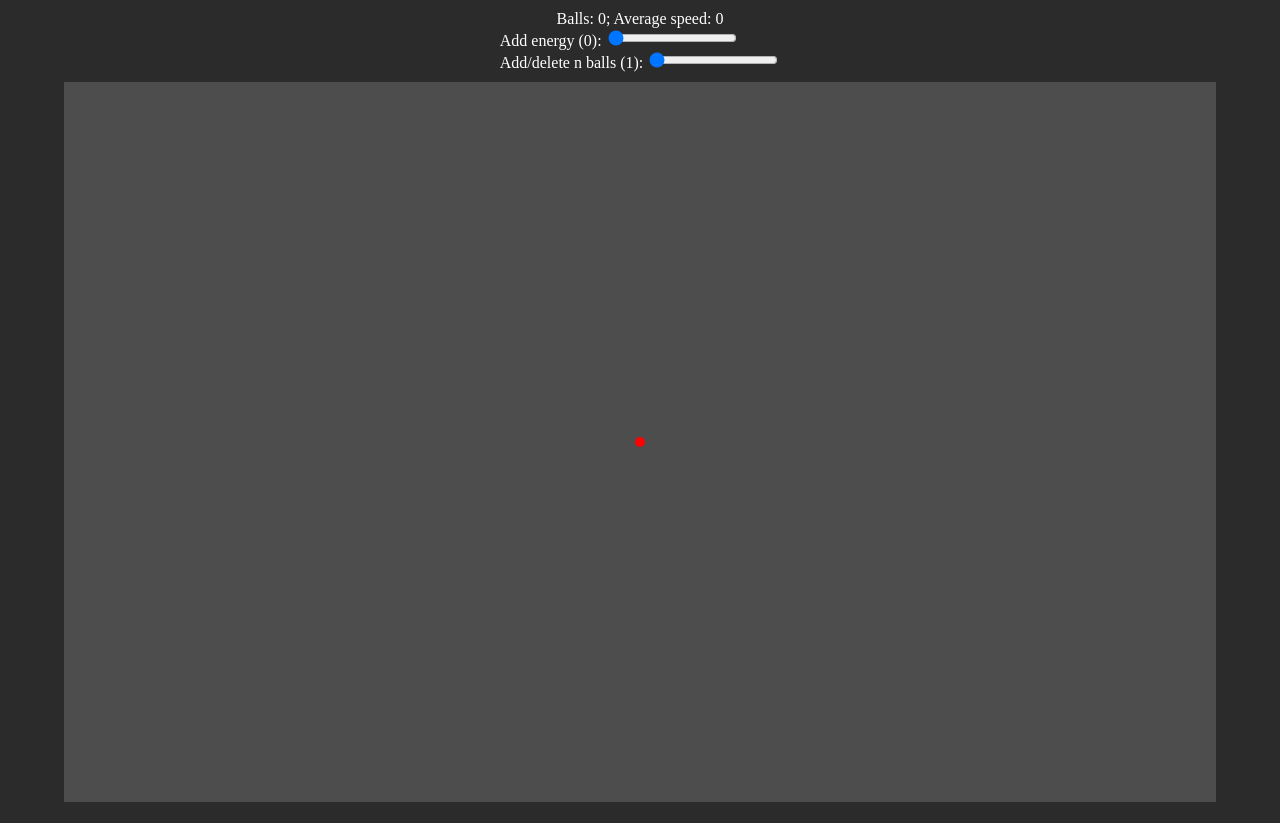
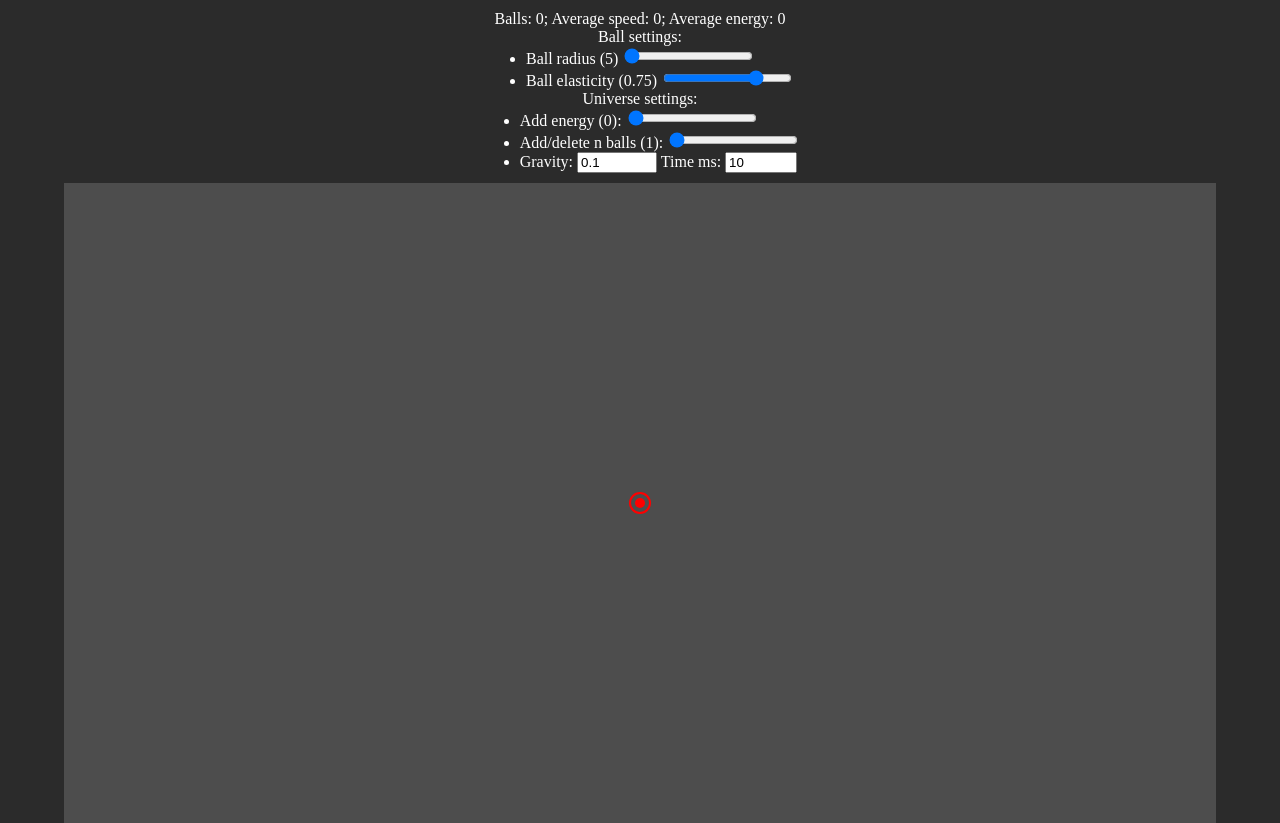
Before and after one commit to dereckmezquita/ts-bouncy-balls, a website built with webpack: page src/index.html in a window 1280 px wide. Built offline with nearby package versions, Linux system fonts and the light colour scheme.

Commit message:
Added ball settings and universe settings, moved user settings code tomethod updateUserSettings.

```diff
--- a/src/index.html
+++ b/src/index.html
@@ -9,16 +9,35 @@
 <body>
     <div class="stats">
         <p class="num-balls"></p>
-        <div class="sliders">
-            <div class="energy-slider">
+        <p>Ball settings:</p>
+        <ul class="ball-settings">
+            <li class="ball-radius">
+                <label class="ball-radius-label" for="ball-radius"></label>
+                <input class="ball-radius-value" type="range" id="ball-radius" min="5" max="50" value="5" step="1">
+            </li>
+            <li class="ball-elasticity">
+                <label class="ball-elasticity-label" for="ball-elasticity"></label>
+                <input class="ball-elasticity-value" type="range" id="ball-elasticity" min="0" max="0.999" value="0.75" step="0.01">
+            </li>
+        </ul>
+        <p>Universe settings:</p>
+        <ul class="universe-settings">
+            <li class="energy-slider">
                 <label class="energy-slider-label" for="energy"></label>
                 <input class="energy-slider-value" type="range" name="energy" min="0" max="100" value="0">
-            </div>
-            <div class="add-n-balls-slider">
+            </li>
+            <li class="add-n-balls-slider">
                 <label class="add-n-balls-slider-label" for="add-n-balls"></label>
                 <input class="add-n-balls-slider-value" type="range" name="add-n-balls" min="1" max="100" value="1">
-            </div>
-        </div>
+            </li>
+            <li class="gravity-time-slider">
+                <label class="gravity-slider-label" for="gravity"></label>
+                <input class="gravity-slider-value" type="number" name="gravity" min="0" max="1" value="0.1" step="0.001">
+                <!-- time -->
+                <label class="time-slider-label" for="time"></label>
+                <input class="time-slider-value" type="number" name="time" min="0" max="5000" value="10" step="10">
+            </li>
+        </ul>
     </div>
     <div class="main">
         <canvas id="canvas"></canvas>
--- a/src/styles/main.scss
+++ b/src/styles/main.scss
@@ -13,7 +13,7 @@ html, body {
 
 .main {
     width: 100%;
-    height: 90%;
+    height: 80%;
     display: grid;
     grid-template-columns: 1fr 1fr 1fr;
     grid-template-rows: 1fr 1fr 1fr;
--- a/src/ts/modules/GameManager.ts
+++ b/src/ts/modules/GameManager.ts
@@ -10,8 +10,15 @@ export class GameManager {
     physicsInterval: number = 10;
 
     mousePos: Vec2 = new Vec2(1, 1);
-    centreBall: Vec2 = new Vec2();
-    mouseDown: boolean = false;
+    centreBall: Vec2 = new Vec2(0, 0);
+
+    mouseDown = {
+        left: false,
+        right: false,
+        middle: false
+    }
+
+    gravity: number = 0.1;
 
     ballParams = {
         radius: 5,
@@ -22,7 +29,7 @@ export class GameManager {
 
     ballSliders = {
         addEnergySlider: 0,
-        addNumBalls: 1
+        addRemoveNumBalls: 1
     }
 
     balls: Ball[] = [];
@@ -50,66 +57,60 @@ export class GameManager {
         // ------------------------------
         // right click spawn balls
         setInterval(() => {
-            if (this.mouseDown) {
-                for (let i = 0; i < this.ballSliders.addNumBalls; i++) {
+            if (this.mouseDown.left) {
+                for (let i = 0; i < this.ballSliders.addRemoveNumBalls; i++) {
                     this.spawnBall(this.centreBall);
                 }
             }
         }, 50);
 
         // ------------------------------
+        // mouse click spawn balls
         this.canvas.addEventListener('mousedown', (e) => {
             const button = e.button;
-            if (button === 2) this.mouseDown = true;
-            // for this.ballSliders.addNumBalls.length
+            if (button === 2) this.mouseDown.left = true;
+            if (button === 1) this.mouseDown.middle = true;
+            // for this.ballSliders.addRemoveNumBalls.length
             if (button === 0) {
-                for (let i = 0; i < this.ballSliders.addNumBalls; i++) {
+                for (let i = 0; i < this.ballSliders.addRemoveNumBalls; i++) {
                     this.spawnBall(this.centreBall);
                 }
+            }
+
+            // delete n balls if middle button
+            if (button === 1) {
+                this.balls.splice(0, this.ballSliders.addRemoveNumBalls);
             }
         });
 
         this.canvas.addEventListener('mouseup', (e) => {
             const button = e.button;
-            if (button === 2) this.mouseDown = false;
+            if (button === 2) this.mouseDown.left = false;
+            if (button === 1) this.mouseDown.middle = false;
         });
 
         // if mouse leaves canvas area
         this.canvas.addEventListener('mouseout', (e) => {
             const button = e.button;
-            if (button === 2) this.mouseDown = false;
+            if (button === 2) this.mouseDown.left = false;
+            if (button === 1) this.mouseDown.middle = false;
         })
 
         // ------------------------------
         this.animate();
-        setInterval(this.physicsUpdate.bind(this), this.physicsInterval);
+
+        const dynamicTimeout = () => {
+            setTimeout(() => {
+                this.physicsUpdate();
+                dynamicTimeout();
+            }, this.physicsInterval);
+        }
+
+        dynamicTimeout();
 
         // ------------------------------
-        // print to html
-        const numBalls = document.querySelector('.num-balls') as HTMLDivElement;
-        numBalls.innerHTML = `Balls: ${this.balls.length}; Average speed: ${this.getAverageSpeed}`;
-        // --------------
-        const addEnergySlider_label = document.querySelector('.energy-slider-label') as HTMLInputElement;
-        addEnergySlider_label.innerHTML = `Add energy (0):`
-        // --------------
-        const addNumBalls = document.querySelector('.add-n-balls-slider-label') as HTMLInputElement;
-        addNumBalls.innerHTML = `Add/delete n balls (1):`
-
         // print to html every n
-        setInterval(() => {
-            // number of balls
-            numBalls.innerHTML = `Balls: ${this.balls.length}; Average speed: ${this.getAverageSpeed}`;
-
-            // add energy to all balls
-            addEnergySlider_label.innerHTML = `Add energy (${this.ballSliders.addEnergySlider}):`
-            const addEnergySlider_value = document.querySelector('.energy-slider-value') as HTMLInputElement;
-            this.ballSliders.addEnergySlider = parseInt(addEnergySlider_value.value);
-
-            // number of balls per click
-            addNumBalls.innerHTML = `Add/delete n balls (${this.ballSliders.addNumBalls}):`
-            const addNumBalls_value = document.querySelector('.add-n-balls-slider-value') as HTMLInputElement;
-            this.ballSliders.addNumBalls = parseInt(addNumBalls_value.value);
-        }, 250);
+        this.updateUserSettings();
     }
 
     get getAverageSpeed() {
@@ -123,6 +124,17 @@ export class GameManager {
         return (totalSpeed / this.balls.length).toFixed(3);
     }
 
+    get getAverageEnergy() {
+        if(this.balls.length == 0) return 0;
+
+        let totalEnergy = 0;
+        for (const ball of this.balls) {
+            totalEnergy += ball.energy;
+        }
+
+        return (totalEnergy / this.balls.length).toFixed(3);
+    }
+
     recenter(): void {
         this.centreBall.x = this.canvas.width / 2;
         this.centreBall.y = this.canvas.height / 2;
@@ -131,25 +143,99 @@ export class GameManager {
     resize(): void {
         const { innerWidth, innerHeight } = window;
         this.canvas.width = innerWidth * 0.9;
-        this.canvas.height = innerHeight * 0.9;
+        this.canvas.height = innerHeight * 0.8;
 
         this.recenter();
     }
 
     // check the mouse pos with setinterval
-    spawnBall(fromVec: Vec2): void {
+    spawnBall(fromVec: Vec2, randOffset: boolean = true): void {
         const mousePos = this.mousePos;
+
+        // to avoid overlapping balls on spawn slight offset
+        const offsets = {
+            x: randOffset ? randFloat(0, 0.5) : 0,
+            y: randOffset ? randFloat(0, 0.5) : 0
+        }
 
         const vel = mousePos.subtract(fromVec).multiply(0.075);
         this.balls.push(new Ball(
-            fromVec.x,
-            fromVec.y,
+            fromVec.x + offsets.x,
+            fromVec.y + offsets.y,
             this.ballParams.radius,
             vel.x,
             vel.y,
             this.ballParams.elasticity,
             `hsl(${Math.random() * 360}, 100%, 50%)`
         ));
+    }
+
+    // ------------------------------
+    updateUserSettings(): void {
+        // ------------------------------
+        // ball stats
+        const numBalls = document.querySelector('.num-balls') as HTMLDivElement;
+        numBalls.innerHTML = `Balls: ${this.balls.length}; Average speed: ${this.getAverageSpeed}; Average energy: ${this.getAverageEnergy}`;
+
+        // ------------------------------
+        // ball settings
+        const ballRadius_label = document.querySelector('.ball-radius-label') as HTMLInputElement;
+        ballRadius_label.innerHTML = `Ball radius (${this.ballParams.radius})`;
+        // ball elasticity
+        const ballElasticity_label = document.querySelector('.ball-elasticity-label') as HTMLInputElement;
+        ballElasticity_label.innerHTML = `Ball elasticity (${this.ballParams.elasticity})`;
+
+        // ------------------------------
+        // universe settings
+        const addEnergySlider_label = document.querySelector('.energy-slider-label') as HTMLInputElement;
+        addEnergySlider_label.innerHTML = `Add energy (0):`
+        // --------------
+        const addRemoveNumBalls = document.querySelector('.add-n-balls-slider-label') as HTMLInputElement;
+        addRemoveNumBalls.innerHTML = `Add/delete n balls (1):`
+        // --------------
+        const gravitySlider_label = document.querySelector('.gravity-slider-label') as HTMLInputElement;
+        gravitySlider_label.innerHTML = `Gravity:`
+        // --------------
+        // time
+        const timeSlider_label = document.querySelector('.time-slider-label') as HTMLInputElement;
+        timeSlider_label.innerHTML = `Time ms:`
+
+        setInterval(() => {
+            // ball stats
+            numBalls.innerHTML = `Balls: ${this.balls.length}; Average speed: ${this.getAverageSpeed}; Average energy: ${this.getAverageEnergy}`;
+
+            // ------------------------------
+            // ball radius
+            ballRadius_label.innerHTML = `Ball radius (${this.ballParams.radius})`;
+            const ballRadius_value = document.querySelector('.ball-radius-value') as HTMLInputElement;
+            this.ballParams.radius = parseInt(ballRadius_value.value);
+            // ball elasticity
+            ballElasticity_label.innerHTML = `Ball elasticity (${this.ballParams.elasticity})`;
+            const ballElasticity_value = document.querySelector('.ball-elasticity-value') as HTMLInputElement;
+            this.ballParams.elasticity = parseFloat(ballElasticity_value.value);
+
+            // ------------------------------
+            // universe settings
+            // add energy to all balls
+            addEnergySlider_label.innerHTML = `Add energy (${this.ballSliders.addEnergySlider}):`
+            const addEnergySlider_value = document.querySelector('.energy-slider-value') as HTMLInputElement;
+            this.ballSliders.addEnergySlider = parseInt(addEnergySlider_value.value);
+
+            // number of balls per click
+            addRemoveNumBalls.innerHTML = `Add/delete n balls (${this.ballSliders.addRemoveNumBalls}):`
+            const addRemoveNumBalls_value = document.querySelector('.add-n-balls-slider-value') as HTMLInputElement;
+            this.ballSliders.addRemoveNumBalls = parseInt(addRemoveNumBalls_value.value);
+
+            // gravity
+            gravitySlider_label.innerHTML = `Gravity:`
+            const gravitySlider_value = document.querySelector('.gravity-slider-value') as HTMLInputElement;
+            this.gravity = parseFloat(gravitySlider_value.value);
+
+            // time
+            timeSlider_label.innerHTML = `Time ms:`
+            const timeSlider_value = document.querySelector('.time-slider-value') as HTMLInputElement;
+            this.physicsInterval = parseInt(timeSlider_value.value);
+        }, 250);
     }
 
     // ------------------------------
@@ -161,6 +247,13 @@ export class GameManager {
 
         // draw a marker centre screen to canvasDims
         Ball.draw(this.ctx, new Ball(this.centreBall.x, this.centreBall.y, this.ballParams.radius));
+
+        // draw a red ring 2 times bigger around centreBall
+        this.ctx.beginPath();
+        this.ctx.lineWidth = 2;
+        this.ctx.arc(this.centreBall.x, this.centreBall.y, this.ballParams.radius * 2, 0, Math.PI * 2, false);
+        this.ctx.strokeStyle = 'red';
+        this.ctx.stroke();
 
         // draw the ball
         for (const ball of this.balls) {
@@ -214,11 +307,17 @@ export class GameManager {
             }
 
             // avoids balls sinking into the floor
-            const gravity = yWallsCollide ? 0 : 0.1;
-            ball.applyForce(new Vec2(0, gravity));
+            const gravity_value = yWallsCollide ? 0 : this.gravity;
+            ball.applyForce(new Vec2(0, gravity_value));
 
+            // ball energy modifications
             // add this.addEnergySlider to the balls energy
-            if (this.ballSliders.addEnergySlider > 0) {
+            if (this.ballSliders.addEnergySlider != 0) {
+                // if ball energy is 0 then apply a random velocity
+                if (ball.energy == 0) {
+                    ball.velocity = Vec2.fromAngle(randFloat(0, Math.PI * 2)).multiply(randFloat(0, 0.5));
+                }
+
                 ball.addEnergy(this.ballSliders.addEnergySlider / 50);
             }
         }
```
